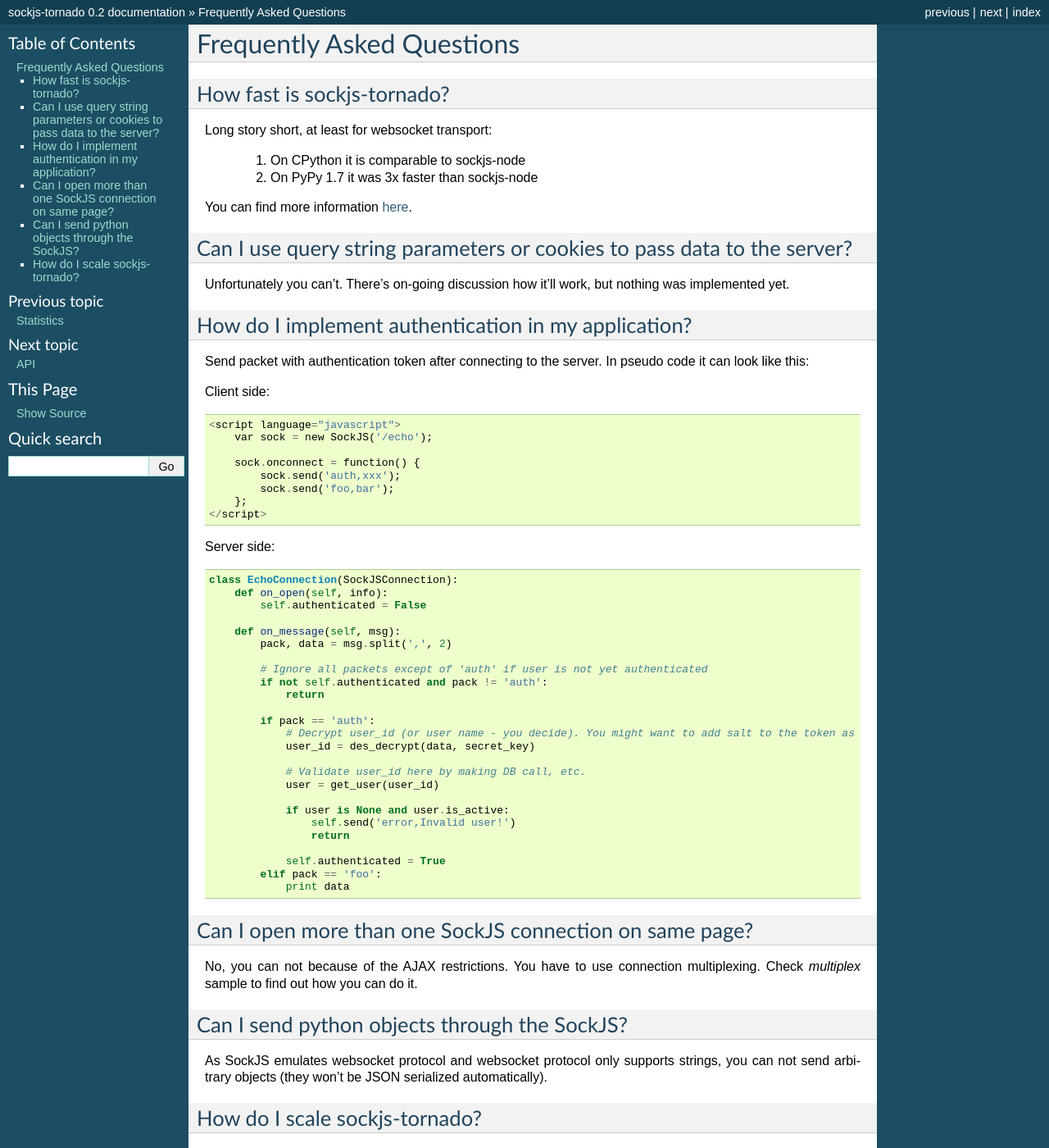
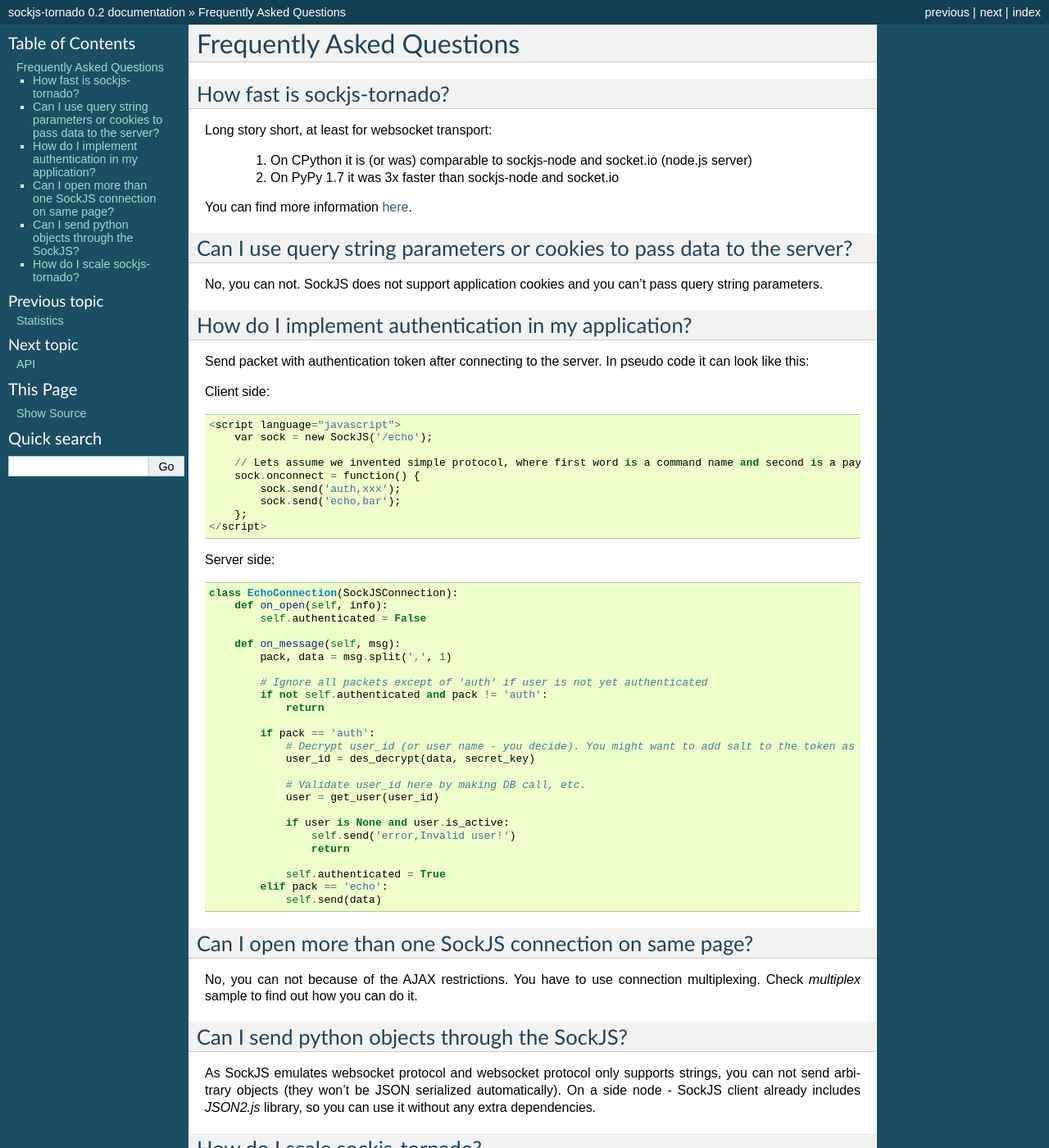
Before and after one commit to mrjoes/sockjs-tornado, a Sphinx documentation site: the page built from doc/faq.rst, in a window 1280 px wide and 1400 px high. Shown: the whole window at 82% size. Built offline with Sphinx 7.4.7, drawn with Linux system fonts in a browser that asks for light colours; some of the changed text lies outside the part shown.

Commit message:
Documentation update.

```diff
--- a/doc/faq.rst
+++ b/doc/faq.rst
@@ -6,16 +6,15 @@
 
 Long story short, at least for websocket transport:
 
-    1. On CPython it is comparable to sockjs-node
-    2. On PyPy 1.7 it was 3x faster than sockjs-node
+    1. On CPython it is (or was) comparable to sockjs-node and socket.io (node.js server)
+    2. On PyPy 1.7 it was 3x faster than sockjs-node and socket.io
 
 You can find more information `here <http://mrjoes.github.com/2011/12/15/sockjs-bench.html>`_.
 
 Can I use query string parameters or cookies to pass data to the server?
 ------------------------------------------------------------------------
 
-Unfortunately you can't. There's on-going discussion how it'll work, but
-nothing was implemented yet.
+No, you can not. SockJS does not support application cookies and you can't pass query string parameters.
 
 How do I implement authentication in my application?
 ----------------------------------------------------
@@ -27,9 +26,10 @@
     <script language="javascript">
         var sock = new SockJS('/echo');
 
+        // Lets assume we invented simple protocol, where first word is a command name and second is a payload.
         sock.onconnect = function() {
             sock.send('auth,xxx');
-            sock.send('foo,bar');
+            sock.send('echo,bar');
         };
     </script>
 
@@ -41,7 +41,7 @@
             self.authenticated = False
 
         def on_message(self, msg):
-            pack, data = msg.split(',', 2)
+            pack, data = msg.split(',', 1)
 
             # Ignore all packets except of 'auth' if user is not yet authenticated
             if not self.authenticated and pack != 'auth':
@@ -59,8 +59,8 @@
                     return
 
                 self.authenticated = True
-            elif pack == 'foo':
-                print data
+            elif pack == 'echo':
+                self.send(data)
 
 
 Can I open more than one SockJS connection on same page?
@@ -72,13 +72,14 @@
 Can I send python objects through the SockJS?
 ---------------------------------------------
 
-As SockJS emulates websocket protocol and websocket protocol only supports strings, you can not send arbitrary objects (they won't be JSON serialized automatically).
+As SockJS emulates websocket protocol and websocket protocol only supports strings, you can not send arbitrary objects (they won't be JSON serialized automatically). On a side node - SockJS client already includes `JSON2.js` library, so you can use it without any extra dependencies.
 
 How do I scale sockjs-tornado?
 ------------------------------
 
 Easiest way is to start multiple instances of the sockjs-tornado server (one per core) and load balance them using haproxy. You can find `sample haproxy configuration here <https://github.com/sockjs/sockjs-node/blob/master/examples/haproxy.cfg>`_.
 
-Alternatively, if you already use some kind of load balancer, make sure you
-enable sticky sessions. sockjs-tornado maintains state for each user and
+Alternatively, if you already use some kind of load balancer, make sure you enable sticky sessions. sockjs-tornado maintains state for each user and
 there's no way to synchronize this state between sockjs-tornado instances.
+
+Also, it is up for you, as a developer, to decide how you're going to synchronize state of the servers in a cluster. You can use `Redis <http://redis.io/>`_ as a meeting point or use `ZeroMQ <http://www.zeromq.org/>`_, etc.
```
